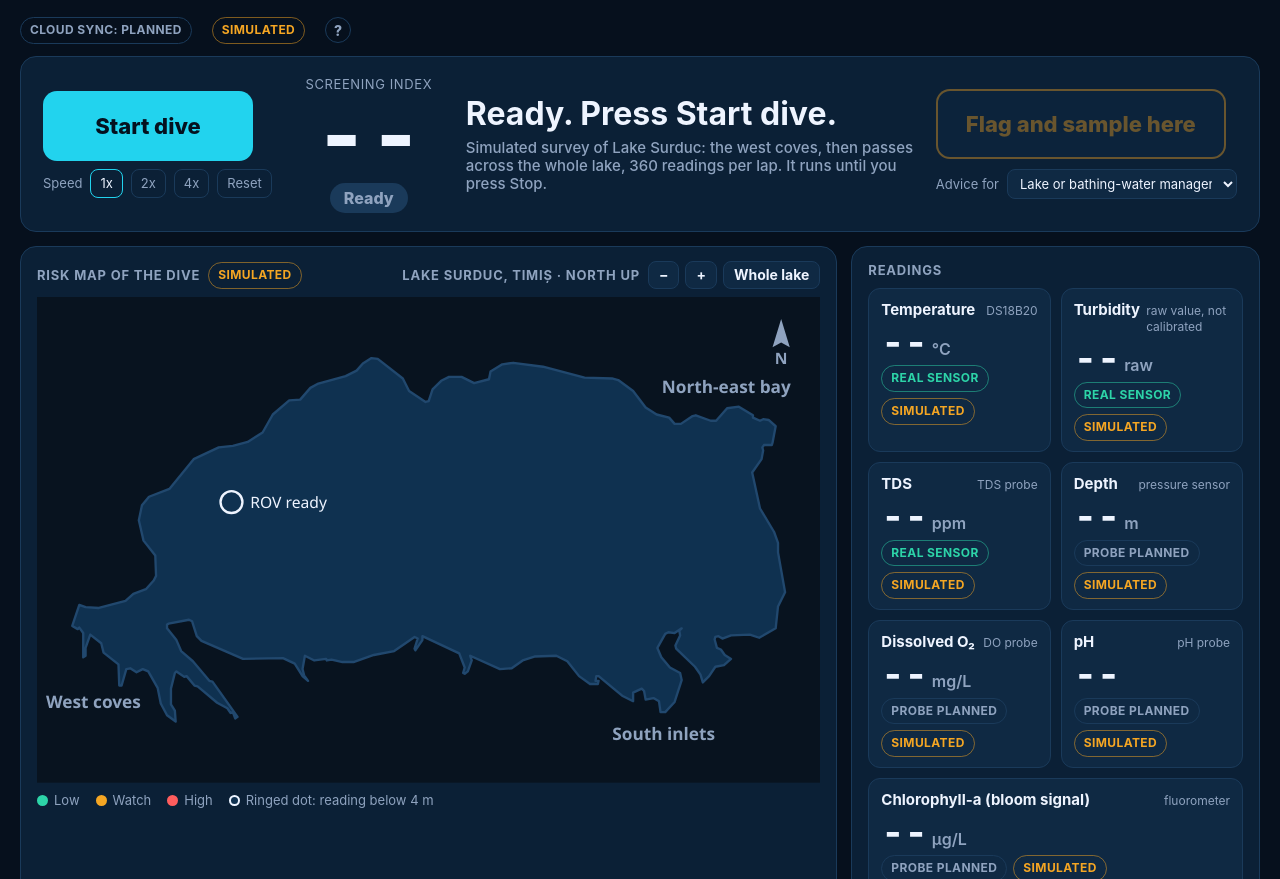
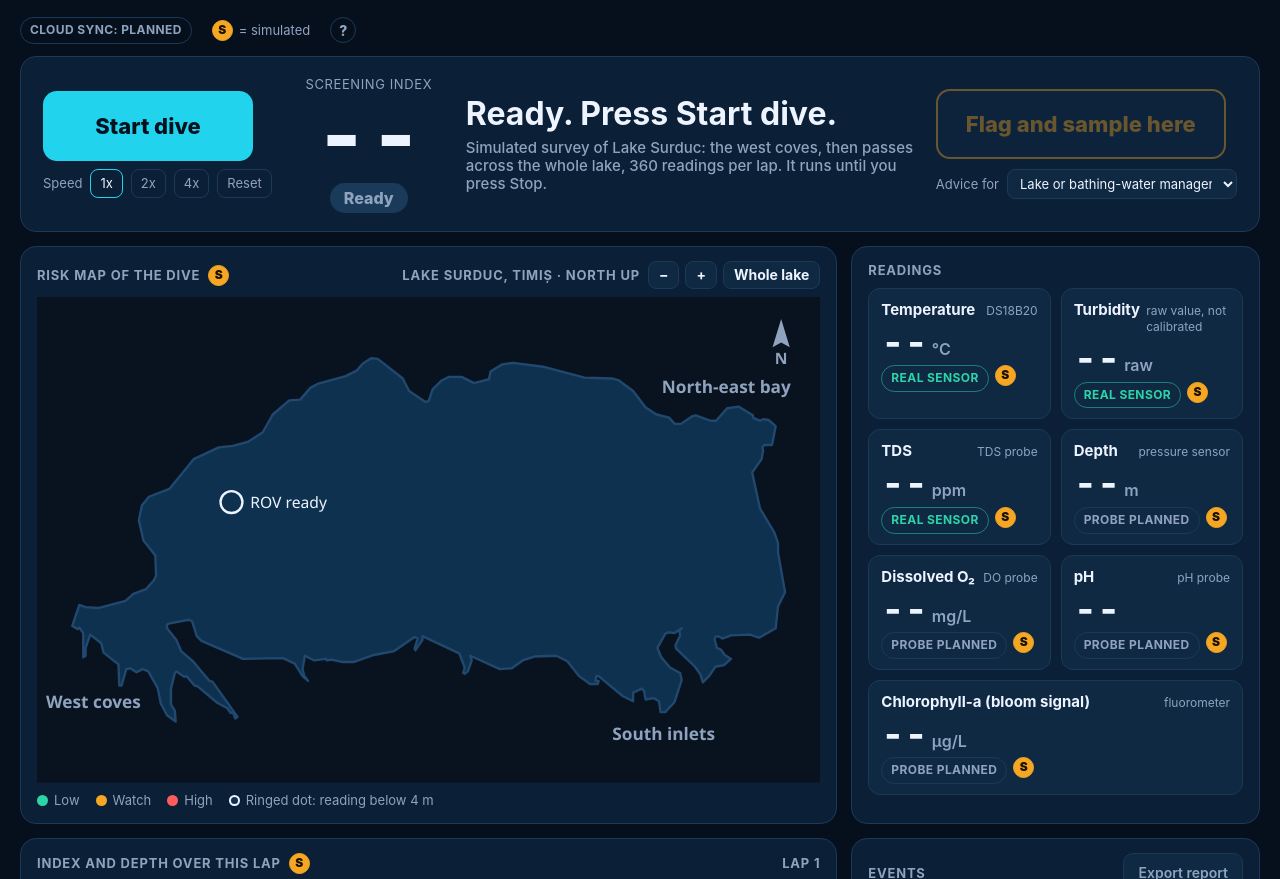
Before and after one commit to Davide-glitch/HydROV, a plain HTML site: page app/index.html in a window 1280 px wide. Shown: the part 73-952 px from the top of the page. Drawn offline with Linux system fonts and the light colour scheme.

Commit message:
App: show simulated values with a small yellow S badge
Every SIMULATED tag is now a yellow "S" badge. Hovering it shows
"SIMULATED", and the header keeps a key: "S = simulated". The printed
report and the ? note still spell it out. Screenshots and deck refreshed.

Co-Authored-By: Claude Opus 5.5 <noreply@anthropic.com>

```diff
--- a/app/index.html
+++ b/app/index.html
@@ -30,6 +30,8 @@ header.top{display:flex;align-items:center;gap:20px;flex-wrap:wrap;padding:14px
 .chip{display:inline-flex;align-items:center;gap:6px;font-size:12px;font-weight:700;letter-spacing:.4px;
   text-transform:uppercase;padding:4px 9px;border-radius:999px;border:1px solid var(--line);color:var(--muted);white-space:nowrap}
 .chip.sim{color:var(--amber);border-color:rgba(245,166,35,.5)}
+.chip.s{background:var(--amber);color:#1B1200;border-color:var(--amber);width:21px;height:21px;padding:0;justify-content:center;font-size:12px;font-weight:900;letter-spacing:0;cursor:help}
+.skey{display:inline-flex;align-items:center;gap:6px;color:var(--muted);font-size:13px;white-space:nowrap}
 .chip.live{color:#06101D;background:var(--teal);border-color:var(--teal)}
 .chip.replay{color:var(--cyan);border-color:var(--cyan)}
 .chip.real{color:var(--teal);border-color:rgba(45,212,168,.5)}
@@ -193,7 +195,7 @@ table.scans button{background:var(--card2);border:1px solid var(--line);border-r
       </div>
     </details>
     <span class="chip" title="Cloud sync is planned. The demo stores scans in this browser only.">Cloud sync: planned</span>
-    <span class="chip sim">SIMULATED</span>
+    <span class="skey" title="SIMULATED: generated by the app, not measured"><span class="chip sim s">S</span> = simulated</span>
     <span class="help" tabindex="0" aria-label="About the data">?
       <span class="tip"><b>SIMULATED DATA.</b> Values are generated by the app, not measured. Real sensors on the prototype: temperature, turbidity, TDS.
         <span id="lakeNote">Map: real shoreline of Lake Surduc, Timiș (© OpenStreetMap contributors). The readings are SIMULATED, not measured in this lake, and say nothing about its real water quality.</span>
@@ -234,7 +236,7 @@ table.scans button{background:var(--card2);border:1px solid var(--line);border-r
 
     <div class="grid">
       <div class="card">
-        <h3>Risk map of the dive <span class="chip sim">SIMULATED</span><span class="grow" id="mapMeta"></span><span class="mapctl"><button id="zoomOut" title="Zoom out">−</button><button id="zoomIn" title="Zoom in">+</button><button id="btnView">Whole lake</button></span></h3>
+        <h3>Risk map of the dive <span class="chip sim s" title="SIMULATED: generated by the app, not measured">S</span><span class="grow" id="mapMeta"></span><span class="mapctl"><button id="zoomOut" title="Zoom out">−</button><button id="zoomIn" title="Zoom in">+</button><button id="btnView">Whole lake</button></span></h3>
         <svg id="map" viewBox="0 0 1000 620" role="img" aria-label="Risk map"></svg>
         <div class="legend"><span><i style="background:#2DD4A8"></i>Low</span><span><i style="background:#F5A623"></i>Watch</span><span><i style="background:#FF5D5D"></i>High</span><span><i style="background:#0F3150;box-shadow:0 0 0 2px #EEF4FF inset"></i>Ringed dot: reading below 4 m</span></div>
         <div class="mapInfo" id="mapInfo"></div>
@@ -244,7 +246,7 @@ table.scans button{background:var(--card2);border:1px solid var(--line);border-r
         <div class="sensors" id="sensors"></div>
       </div>
       <div class="card">
-        <h3>Index and depth over this lap <span class="chip sim">SIMULATED</span><span class="grow" id="lapMeta"></span></h3>
+        <h3>Index and depth over this lap <span class="chip sim s" title="SIMULATED: generated by the app, not measured">S</span><span class="grow" id="lapMeta"></span></h3>
         <svg id="timeline" viewBox="0 0 1000 170" role="img" aria-label="Index timeline"></svg>
         <svg id="depthChart" viewBox="0 0 1000 250" role="img" aria-label="Depth profile" style="margin-top:6px"></svg>
       </div>
@@ -260,7 +262,7 @@ table.scans button{background:var(--card2);border:1px solid var(--line);border-r
   <section id="tabHistory" class="hidden">
     <div class="histHead">
       <h2 id="histTitle"></h2>
-      <span class="chip sim">SIMULATED</span>
+      <span class="chip sim s" title="SIMULATED: generated by the app, not measured">S</span>
       <span class="chip">Cloud sync: planned (demo stores locally)</span>
       <span style="margin-left:auto"></span>
       <button class="btn2" id="btnClearSaved">Clear saved demo scans</button>
@@ -762,8 +764,8 @@ function renderSensors(p){
     if(p) { v=p[c.key]; liveNow = p.live.includes(k); }
     if(!p && live && LIVE_KEYS.includes(k) && S.live[k]!=null && liveFresh()){ v=S.live[k]; liveNow=true; }
     const dataChip = liveNow
-      ? (S.live.mode==='serial' ? '<span class="chip live">LIVE</span>' : S.live.mode==='file' ? '<span class="chip replay">REPLAY: recorded log</span>' : '<span class="chip sim">SIMULATED replay</span>')
-      : '<span class="chip sim">SIMULATED</span>';
+      ? (S.live.mode==='serial' ? '<span class="chip live">LIVE</span>' : S.live.mode==='file' ? '<span class="chip replay">REPLAY: recorded log</span>' : '<span class="chip sim s" title="SIMULATED replay: sample log, not measured">S</span>')
+      : '<span class="chip sim s" title="SIMULATED: generated by the app, not measured">S</span>';
     const hwChip = c.status==='real' ? '<span class="chip real">Real sensor</span>' : '<span class="chip planned">Probe planned</span>';
     return '<div class="sensor'+(c.wide?' wide':'')+(liveNow&&S.live.mode==='serial'?' liveOn':'')+'"><div class="top"><span class="nm">'+c.nm+'</span><span class="hw">'+c.hw+'</span></div>'+
       '<div class="val">'+(v==null?'--':c.fmt(v))+'<span class="u">'+c.u+'</span></div><div class="chips">'+hwChip+dataChip+'</div></div>';
@@ -855,7 +857,7 @@ function renderHistory(){
   $('histTitle').textContent = s.waterBody+' · '+scans.length+' scans';
   if(!cmpSel || cmpSel.some(k=>k>=scans.length)) cmpSel=[0, scans.length-1];
   $('scanTable').innerHTML='<tr><th></th><th>Date</th><th>Highest</th><th>Average</th><th>Level</th><th>Flags</th><th>Data</th><th></th></tr>'+
-    scans.map(x=>'<tr><td><input type="checkbox" data-cmp="'+x.k+'" '+(cmpSel.includes(x.k)?'checked':'')+'></td><td>'+x.date+(x.saved?' (demo dive)':'')+'</td><td class="n" style="color:'+COLORS[x.sum.level]+'">'+x.sum.max+'</td><td class="n">'+x.sum.mean+'</td><td><span class="dotL" style="background:'+COLORS[x.sum.level]+'"></span>'+LEVEL_NAME[x.sum.level]+'</td><td class="n">'+x.sum.flags+'</td><td>'+(x.live?'<span class="chip replay">partly live</span>':'<span class="chip sim">SIMULATED</span>')+'</td><td><button data-rep="'+x.k+'">Report</button></td></tr>').join('');
+    scans.map(x=>'<tr><td><input type="checkbox" data-cmp="'+x.k+'" '+(cmpSel.includes(x.k)?'checked':'')+'></td><td>'+x.date+(x.saved?' (demo dive)':'')+'</td><td class="n" style="color:'+COLORS[x.sum.level]+'">'+x.sum.max+'</td><td class="n">'+x.sum.mean+'</td><td><span class="dotL" style="background:'+COLORS[x.sum.level]+'"></span>'+LEVEL_NAME[x.sum.level]+'</td><td class="n">'+x.sum.flags+'</td><td>'+(x.live?'<span class="chip replay">partly live</span>':'<span class="chip sim s" title="SIMULATED: generated by the app, not measured">S</span>')+'</td><td><button data-rep="'+x.k+'">Report</button></td></tr>').join('');
   $('scanTable').querySelectorAll('input[data-cmp]').forEach(cb=>cb.onchange=()=>{
     const k=+cb.dataset.cmp;
     if(cb.checked){ cmpSel=[cmpSel[cmpSel.length-1],k]; } else { cmpSel=cmpSel.filter(v=>v!==k); if(cmpSel.length<1) cmpSel=[k]; }
```
Also changed, not shown: assets/screenshots/app-history.png, assets/screenshots/app-lake-deep.png, assets/screenshots/app-lake-overview.png, assets/screenshots/app-lake.png, assets/screenshots/app-sea-harbor.png, assets/screenshots/app-sea.png, 2 other files.
